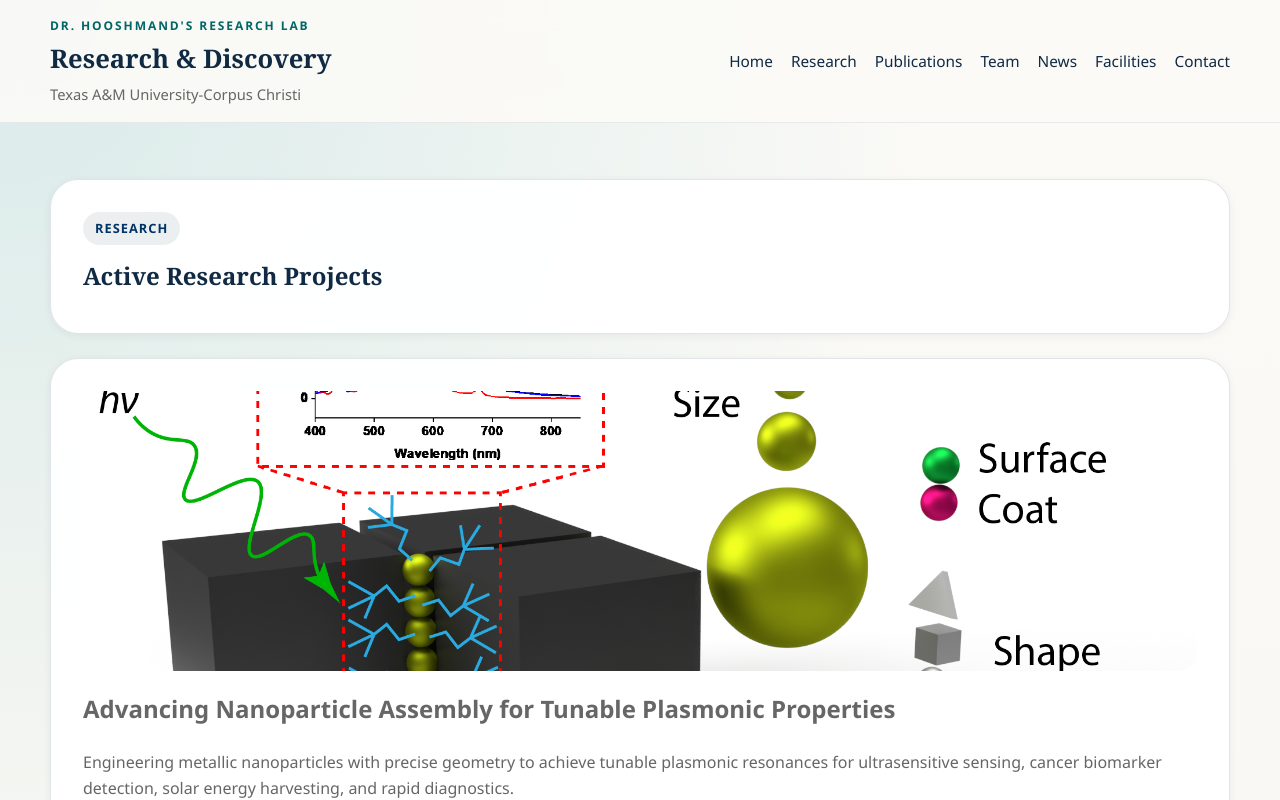
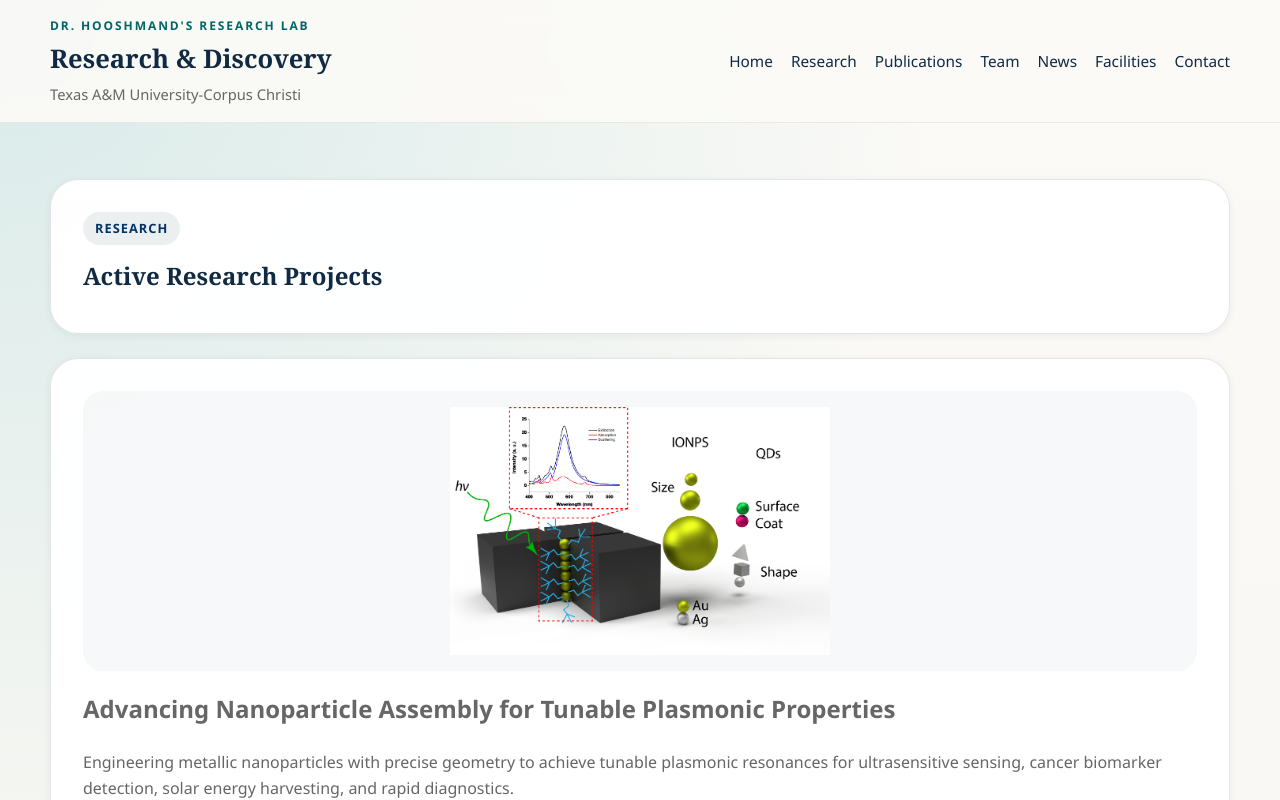
Before and after one commit to jrrp3333/Hooshmand-Lab, a Next.js app: page /research in a window 1280 px wide. Shown: the top 800 px of the page. Built offline with nearby package versions, Linux system fonts and the light colour scheme.

Commit message:
Enhance styling of research area image with updated dimensions and background

```diff
--- a/app/styles/globals.css
+++ b/app/styles/globals.css
@@ -466,11 +466,13 @@ img {
 /* Research area image */
 .research-image {
   width: 100%;
-  max-height: 280px;
-  object-fit: cover;
+  max-height: 320px;
+  object-fit: contain;
   border-radius: 20px;
   margin-bottom: 18px;
   display: block;
+  background: rgba(12, 35, 64, 0.03);
+  padding: 16px;
 }
 
 /* News image */
```
